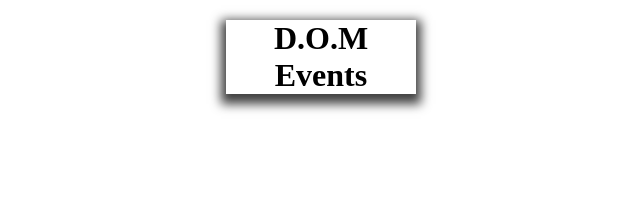
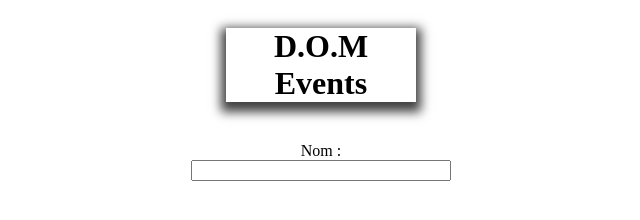
Before and after one commit to RomainB1989/JavaScript, a plain HTML site: page 07-01-25/Dom-Events/index.html in a window 1280 px wide. Shown: the whole page, without its empty margins (319-959 px from the left). Drawn offline with Linux system fonts and the light colour scheme.

Commit message:
Modif 07/01/2025

```diff
--- a/07-01-25/Dom-Events/event.js
+++ b/07-01-25/Dom-Events/event.js
@@ -1,4 +1,9 @@
 const title = document.querySelector("h1");
+const label = document.querySelector("label");
+const input = document.querySelector("input");
+
+document.body.style.display = "flex";
+document.body.style.flexDirection = "column";
 
 title.style.cursor = "pointer";
 title.style.width = "15%";
@@ -6,6 +11,12 @@ title.style.margin = "auto";
 title.style.marginTop = "20px";
 title.style.boxShadow = "0px 5px 10px 5px rgba(0,0,0,0.75)";
 title.style.textAlign = "center";
+
+label.style.textAlign = "center";
+label.style.marginTop = "40px";
+
+input.style.width = "20%";
+input.style.margin = "auto";
 
 title.addEventListener("click", function(){
     title.innerText = title.innerText == "D.O.M Events" ? "-- 🥳 --" : "D.O.M Events"; //?Definition en Test de condition ternaire
@@ -18,3 +29,13 @@ title.addEventListener("click", function(){
     //     title.innerText = "D.O.M Events"
     // }
 });
+
+input.addEventListener("focus", function(){
+    input.style.backgroundColor = "blue";
+    input.style.color = "white";
+});
+
+input.addEventListener("blur", function(){
+    input.style.backgroundColor = "";
+    input.style.color = "black";
+});
--- a/07-01-25/Dom-Events/index.html
+++ b/07-01-25/Dom-Events/index.html
@@ -8,5 +8,7 @@
 </head>
 <body>
     <h1>D.O.M Events</h1>
+    <label for="name">Nom :</label>
+    <input type="text" name="text" id="name">
 </body>
 </html>
```
